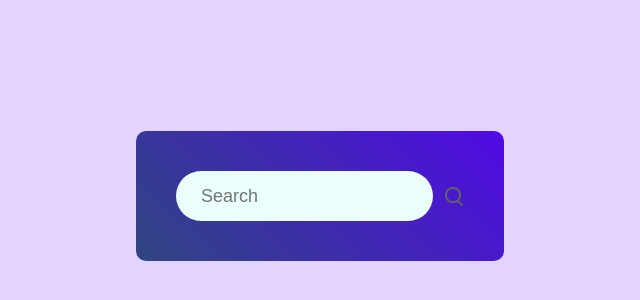
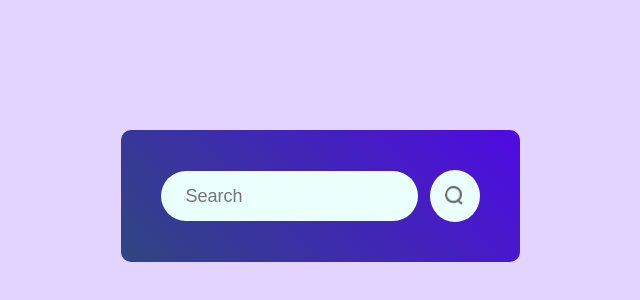
Before and after one commit to elijahgummer/weather-app-react, a React (Create React App) app in the folder weather-app-react/: page / in a window 1280 px wide. Shown: the part 204-504 px from the top of the page, without its empty margins (320-960 px from the left). Built offline with nearby package versions, Linux system fonts and the light colour scheme.

Commit message:
changed the styling

```diff
--- a/weather-app-react/src/components/Weather.css
+++ b/weather-app-react/src/components/Weather.css
@@ -22,3 +22,10 @@
     background: #ebfffc;
     font-size: 18px;
 }
+.search-bar img {
+    width: 50px;
+    padding: 15px;
+    border-radius: 50%;
+    background: #ebfffc;
+    cursor: pointer;
+}
```
